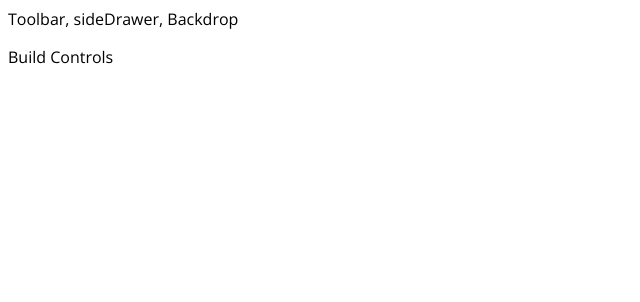
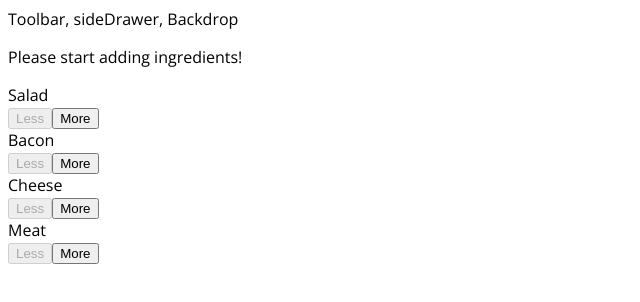
Before and after one commit to MogyiBogyo/BurgerBuilder, a React (Create React App) app in the folder burger-builder/: page / in a window 1280 px wide. Shown: the top 302 px of the page, without its empty margins (0-640 px from the left). Built offline with nearby package versions, Linux system fonts and the light colour scheme.

Commit message:
button block when ingredient is null

```diff
--- a/burger-builder/src/components/Burger/BuildControls/BuildControl/BuildControl.js
+++ b/burger-builder/src/components/Burger/BuildControls/BuildControl/BuildControl.js
@@ -1,12 +1,18 @@
 import React from 'react';
-import buildControls from '../BuildControls';
 import classes from './BuildControl.css'
 
 const buildControl = (props) => (
     <div className={classes.BuildControl}>
         <div className={classes.Label}>{props.label}</div>
-        <button className={classes.Less}>Less</button>
-        <button className={classes.More}>More</button>
+        <button
+            className={classes.Less}
+            onClick={props.removed}
+            disabled={props.disabled}>Less
+            </button>
+        <button
+            className={classes.More}
+            onClick={props.added}>More
+        </button>
     </div>
 );
 
--- a/burger-builder/src/components/Burger/BuildControls/BuildControls.js
+++ b/burger-builder/src/components/Burger/BuildControls/BuildControls.js
@@ -1,9 +1,25 @@
 import React from 'react';
+import classes from './BuildControls.css';
+import BuildControl from './BuildControl/BuildControl';
 
-const buildControls = (props) => {
-    <div>
+const controls = [
+    { label: 'Salad', type: 'salad' },
+    { label: 'Bacon', type: 'bacon' },
+    { label: 'Cheese', type: 'cheese' },
+    { label: 'Meat', type: 'meat' }
+];
 
+const buildControls = (props) => (
+    <div className={classes.BuildControls}>
+        {controls.map(ctrl => (
+            <BuildControl
+                key={ctrl.label}
+                label={ctrl.label}
+                added={() => props.ingredientAdded(ctrl.type)}
+                removed={()=> props.ingredientRemoved(ctrl.type)}
+                disabled={props.disable[ctrl.type]} />
+        ))}
     </div>
-};
+);
 
 export default buildControls;
--- a/burger-builder/src/components/BurgerBuilder/BurgerBuilder.js
+++ b/burger-builder/src/components/BurgerBuilder/BurgerBuilder.js
@@ -1,22 +1,75 @@
 import React, { Component } from 'react';
 import Auxiliary from '../../hoc/Auxiliary';
 import Burger from '../../components/Burger/Burger';
+import BuildControls from '../../components/Burger/BuildControls/BuildControls';
+
+
+
+const INGREDIENT_PRICES = {
+    salad: 0.5,
+    cheese: 0.4,
+    meat: 1.3,
+    bacon: 0.7
+}
 
 class BurgerBuilder extends Component {
     state = {
         ingredients: {
-            salad: 1,
-            bacon: 2,
-            cheese: 1,
-            meat:1
+            salad: 0,
+            cheese: 0,
+            meat: 0,
+            bacon: 0
+        },
+        totalPrice: 4
+    }
+
+    addIngredientHandler = (type) => {
+        const oldCount = this.state.ingredients[type];
+        const updateCount = oldCount + 1;
+        const updatedIngredients = {
+            ...this.state.ingredients
+        };
+        updatedIngredients[type] = updateCount;
+        const priceAddition = INGREDIENT_PRICES[type];
+
+        const oldPrice= this.state.totalPrice;
+        const newPrice = oldPrice + priceAddition;
+        this.setState({totalPrice: newPrice, ingredients: updatedIngredients});
+
+    }
+
+    removeIngredientHandler = (type) => {
+        const oldCount = this.state.ingredients[type];
+        if(oldCount <= 0){
+            return;
         }
+        const updateCount = oldCount - 1;
+        const updatedIngredients = {
+            ...this.state.ingredients
+        };
+        updatedIngredients[type] = updateCount;
+        const priceDeduction = INGREDIENT_PRICES[type];
+
+        const oldPrice= this.state.totalPrice;
+        const newPrice = oldPrice - priceDeduction;
+        this.setState({totalPrice: newPrice, ingredients: updatedIngredients});
     }
 
     render() {
+        const disabledInfo= {
+            ...this.state.ingredients
+        };
+        for(let key in disabledInfo){
+            disabledInfo[key] = disabledInfo[key] <= 0
+        }
         return (
             <Auxiliary>
-                <Burger ingredients={this.state.ingredients}/>
-                <div>Build Controls</div>
+                <Burger ingredients={this.state.ingredients} />
+                <BuildControls
+                    ingredientAdded={this.addIngredientHandler}
+                    ingredientRemoved= {this.removeIngredientHandler}
+                    disable = {disabledInfo}
+                />
             </Auxiliary>
         );
     }
```
Also changed, not shown: burger-builder/src/components/Burger/BuildControls/BuildControls.css (renamed from burger-builder/src/components/Burger/BuildControls/BuildControl.css).
